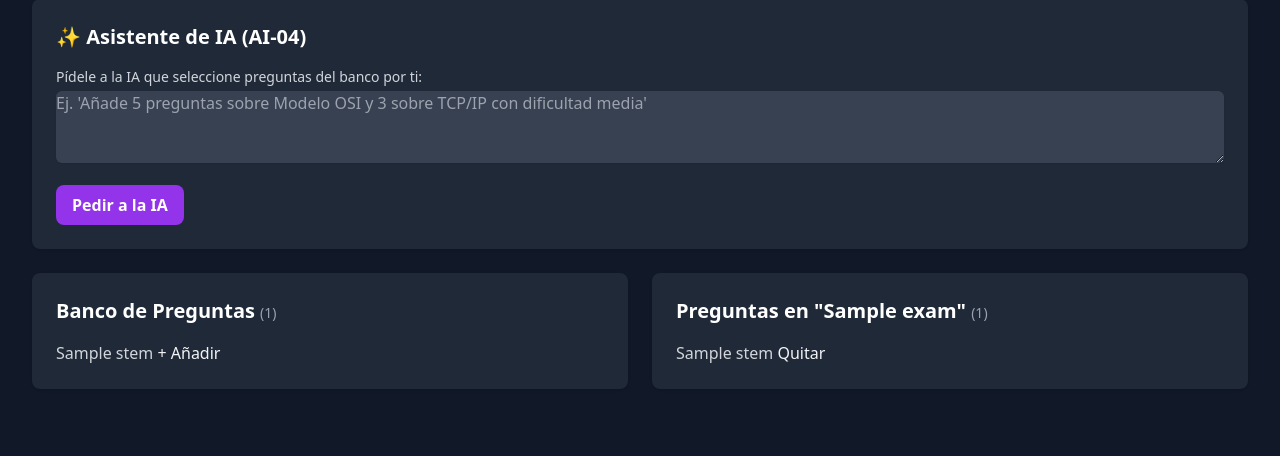
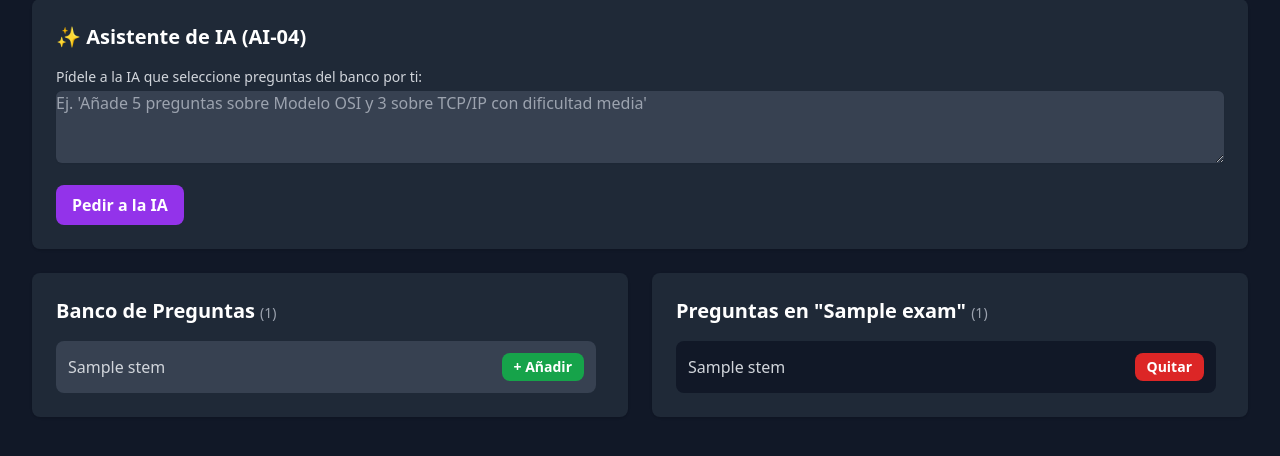
Before and after one commit to pacinidiego/plataforma-examenes-mvp, a Django app: template templates/backoffice/constructor.html in a window 1280 px wide. Shown: the part 165-621 px from the top of the page. Run offline with Django 5.2, Linux system fonts and the light colour scheme; tables that the repository leaves empty hold one stand-in row (values such as "Sample post"); the template is opened without the code that fills it: values that come from a table or form of the project are taken from there, most other values are stand-ins (such as "Sample title", 1, 10 or a date in 2020); data that the repository does not hold is empty; parts of the project's set-up code (start-up, migrations or seed data) failed here and were passed over; some libraries are stand-ins or nearby versions.

Commit message:
Update _constructor_body.html

```diff
--- a/templates/backoffice/partials/_constructor_body.html
+++ b/templates/backoffice/partials/_constructor_body.html
@@ -8,15 +8,17 @@
 
         <div class="overflow-y-auto max-h-[600px] space-y-3 pr-2">
             {% for item in bank_items %}
-                <div class_alias="flex items-center justify-between p-3 bg-gray-700 rounded-lg">
+                <div class="flex items-center justify-between p-3 bg-gray-700 rounded-lg">
                     <span class="text-gray-300">{{ item.stem|truncatechars:60 }}</span>
-                    <button class_alias="bg-green-600 hover:bg-green-700 text-white font-bold py-1 px-3 rounded-lg text-sm"
+
+                    <button class="bg-green-600 hover:bg-green-700 text-white font-bold py-1 px-3 rounded-lg text-sm"
                             hx-post="{% url 'backoffice:add_item_to_exam' exam.id item.id %}"
+                            hx-include="[name='csrfmiddlewaretoken']"
                             hx-target="#constructor-body"
                             hx-swap="innerHTML">
                         + Añadir
                     </button>
-                </div>
+                    </div>
             {% empty %}
                 <p class="text-gray-500">No hay más preguntas disponibles en el banco.</p>
             {% endfor %}
@@ -31,15 +33,17 @@
 
         <div class="overflow-y-auto max-h-[600px] space-y-3 pr-2">
             {% for item in exam_items %}
-                <div class_alias="flex items-center justify-between p-3 bg-gray-900 rounded-lg">
+                <div class="flex items-center justify-between p-3 bg-gray-900 rounded-lg">
                     <span class="text-gray-300">{{ item.stem|truncatechars:60 }}</span>
-                    <button class_alias="bg-red-600 hover:bg-red-700 text-white font-bold py-1 px-3 rounded-lg text-sm"
+
+                    <button class="bg-red-600 hover:bg-red-700 text-white font-bold py-1 px-3 rounded-lg text-sm"
                             hx-post="{% url 'backoffice:remove_item_from_exam' exam.id item.id %}"
+                            hx-include="[name='csrfmiddlewaretoken']"
                             hx-target="#constructor-body"
                             hx-swap="innerHTML">
                         Quitar
                     </button>
-                </div>
+                    </div>
             {% empty %}
                 <p class="text-gray-500">Aún no has añadido preguntas a este examen.</p>
             {% endfor %}
```
